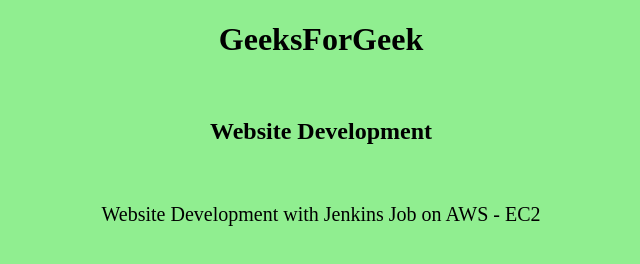
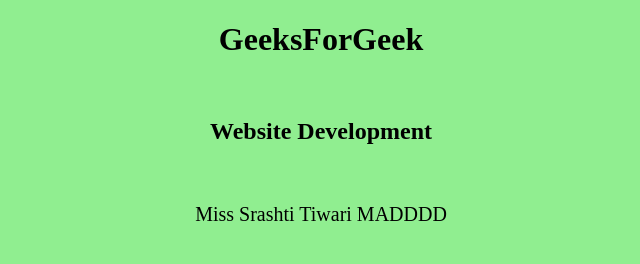
Before and after one commit to Srashti11/deploy-on-ec2, a plain HTML site: page index.html in a window 1280 px wide. Shown: the whole page, without its empty margins (319-959 px from the left). Drawn offline with Linux system fonts and the light colour scheme.

Commit message:
Update index.html

```diff
--- a/index.html
+++ b/index.html
@@ -30,6 +30,6 @@ p{
     <br>
    <h2> Website Development </h2>
    <br>
-   <p> Website Development with Jenkins Job on AWS - EC2</p>
+   <p> Miss Srashti Tiwari MADDDD </p>
 </body>
 </html>
```
